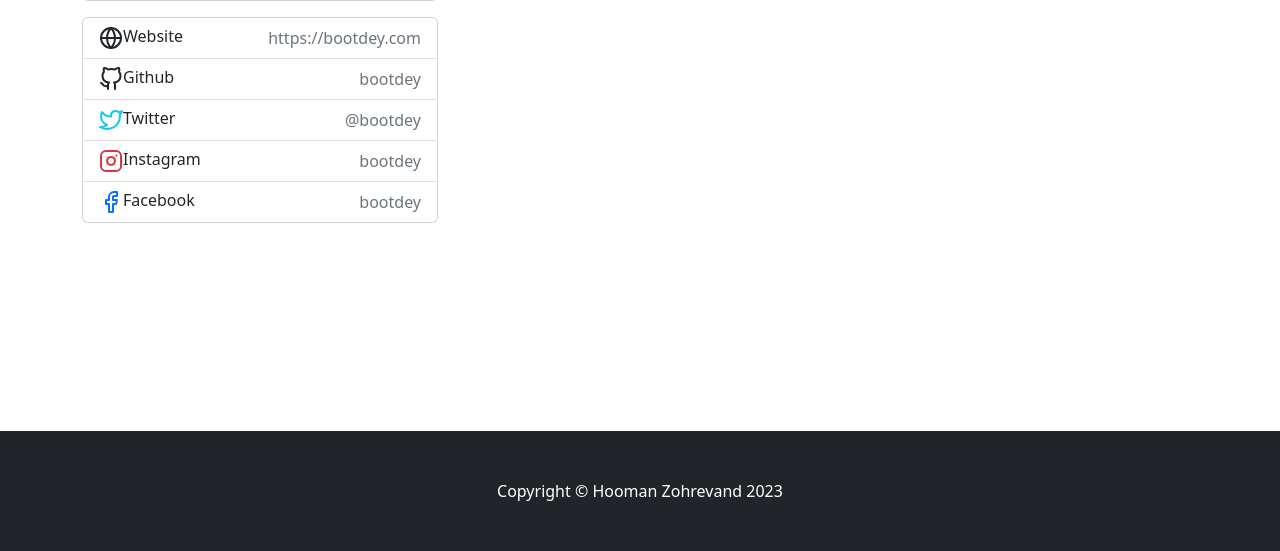
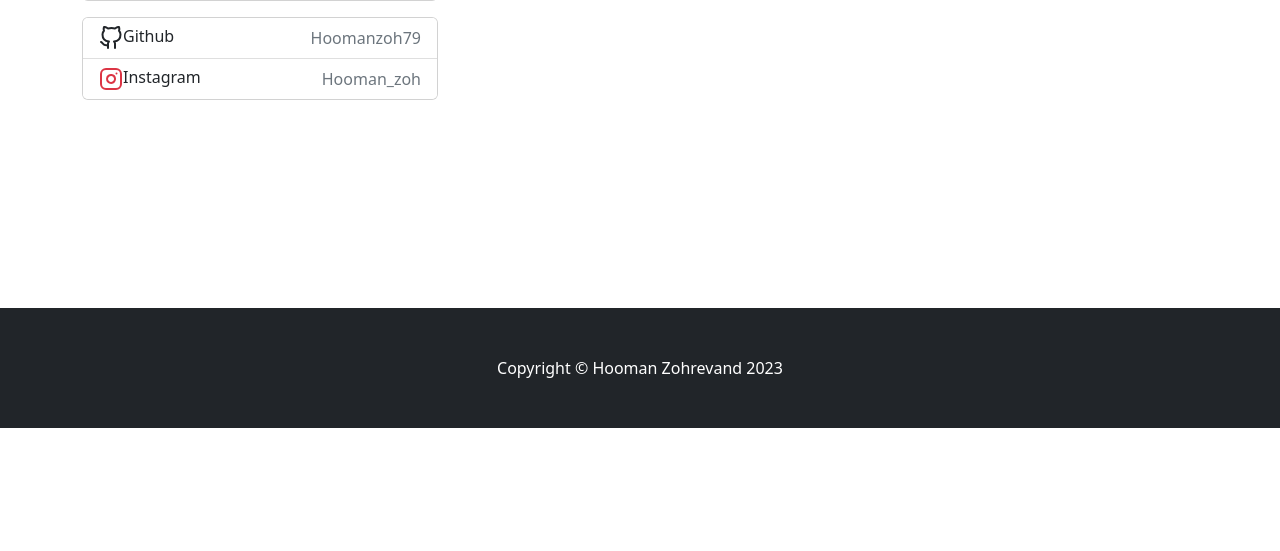
Before and after one commit to Hoomanzoh79/Django-Chatapp, a Django app: template accounts/templates/accounts/account_detail.html in a window 1280 px wide. Shown: the part 522-1073 px from the top of the page. After the commit the page ends 950 px from the top, so only its background shows below. Run offline with Django 3.2, Linux system fonts and the light colour scheme; the template is opened without the code that fills it, so the values that code supplies are empty; some libraries are stand-ins or nearby versions.

Commit message:
change details

```diff
--- a/accounts/templates/accounts/account_detail.html
+++ b/accounts/templates/accounts/account_detail.html
@@ -134,24 +134,12 @@
 <div class="card mt-3">
 <ul class="list-group list-group-flush">
 <li class="list-group-item d-flex justify-content-between align-items-center flex-wrap">
-<h6 class="mb-0"><svg xmlns="http://www.w3.org/2000/svg" width="24" height="24" viewBox="0 0 24 24" fill="none" stroke="currentColor" stroke-width="2" stroke-linecap="round" stroke-linejoin="round" class="feather feather-globe mr-2 icon-inline"><circle cx="12" cy="12" r="10"></circle><line x1="2" y1="12" x2="22" y2="12"></line><path d="M12 2a15.3 15.3 0 0 1 4 10 15.3 15.3 0 0 1-4 10 15.3 15.3 0 0 1-4-10 15.3 15.3 0 0 1 4-10z"></path></svg>Website</h6>
-<span class="text-secondary">https://bootdey.com</span>
-</li>
-<li class="list-group-item d-flex justify-content-between align-items-center flex-wrap">
 <h6 class="mb-0"><svg xmlns="http://www.w3.org/2000/svg" width="24" height="24" viewBox="0 0 24 24" fill="none" stroke="currentColor" stroke-width="2" stroke-linecap="round" stroke-linejoin="round" class="feather feather-github mr-2 icon-inline"><path d="M9 19c-5 1.5-5-2.5-7-3m14 6v-3.87a3.37 3.37 0 0 0-.94-2.61c3.14-.35 6.44-1.54 6.44-7A5.44 5.44 0 0 0 20 4.77 5.07 5.07 0 0 0 19.91 1S18.73.65 16 2.48a13.38 13.38 0 0 0-7 0C6.27.65 5.09 1 5.09 1A5.07 5.07 0 0 0 5 4.77a5.44 5.44 0 0 0-1.5 3.78c0 5.42 3.3 6.61 6.44 7A3.37 3.37 0 0 0 9 18.13V22"></path></svg>Github</h6>
-<span class="text-secondary">bootdey</span>
-</li>
-<li class="list-group-item d-flex justify-content-between align-items-center flex-wrap">
-<h6 class="mb-0"><svg xmlns="http://www.w3.org/2000/svg" width="24" height="24" viewBox="0 0 24 24" fill="none" stroke="currentColor" stroke-width="2" stroke-linecap="round" stroke-linejoin="round" class="feather feather-twitter mr-2 icon-inline text-info"><path d="M23 3a10.9 10.9 0 0 1-3.14 1.53 4.48 4.48 0 0 0-7.86 3v1A10.66 10.66 0 0 1 3 4s-4 9 5 13a11.64 11.64 0 0 1-7 2c9 5 20 0 20-11.5a4.5 4.5 0 0 0-.08-.83A7.72 7.72 0 0 0 23 3z"></path></svg>Twitter</h6>
-<span class="text-secondary">@bootdey</span>
+<span class="text-secondary">Hoomanzoh79</span>
 </li>
 <li class="list-group-item d-flex justify-content-between align-items-center flex-wrap">
 <h6 class="mb-0"><svg xmlns="http://www.w3.org/2000/svg" width="24" height="24" viewBox="0 0 24 24" fill="none" stroke="currentColor" stroke-width="2" stroke-linecap="round" stroke-linejoin="round" class="feather feather-instagram mr-2 icon-inline text-danger"><rect x="2" y="2" width="20" height="20" rx="5" ry="5"></rect><path d="M16 11.37A4 4 0 1 1 12.63 8 4 4 0 0 1 16 11.37z"></path><line x1="17.5" y1="6.5" x2="17.51" y2="6.5"></line></svg>Instagram</h6>
-<span class="text-secondary">bootdey</span>
-</li>
-<li class="list-group-item d-flex justify-content-between align-items-center flex-wrap">
-<h6 class="mb-0"><svg xmlns="http://www.w3.org/2000/svg" width="24" height="24" viewBox="0 0 24 24" fill="none" stroke="currentColor" stroke-width="2" stroke-linecap="round" stroke-linejoin="round" class="feather feather-facebook mr-2 icon-inline text-primary"><path d="M18 2h-3a5 5 0 0 0-5 5v3H7v4h3v8h4v-8h3l1-4h-4V7a1 1 0 0 1 1-1h3z"></path></svg>Facebook</h6>
-<span class="text-secondary">bootdey</span>
+<span class="text-secondary">Hooman_zoh</span>
 </li>
 </ul>
 </div>
```
